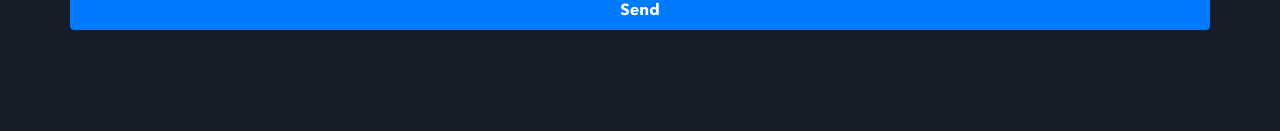
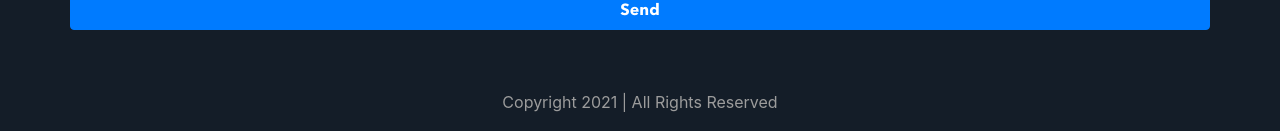
Before and after one commit to marthesselink/portfolio, a Vue app: page / in a window 1280 px wide. Shown: the part 692-823 px from the top of the page. Before the commit the page ends 800 px from the top, so only its background shows below. Built offline with nearby package versions, Linux system fonts and the light colour scheme; no server answers.

Commit message:
:art: add footer

```diff
--- a/src/App.vue
+++ b/src/App.vue
@@ -5,6 +5,10 @@
   <Github/>
   <Projects/>
   <ContactForm/>
+
+  <footer>
+    Copyright 2021 | All Rights Reserved
+  </footer>
 </template>
 
 <script>
@@ -107,4 +111,10 @@
     font-weight: 700;
     font-size: 25px;
   }
+
+  footer {
+    color: $grey;
+    text-align: center;
+    padding: 20px;
+  }
 </style>
```
